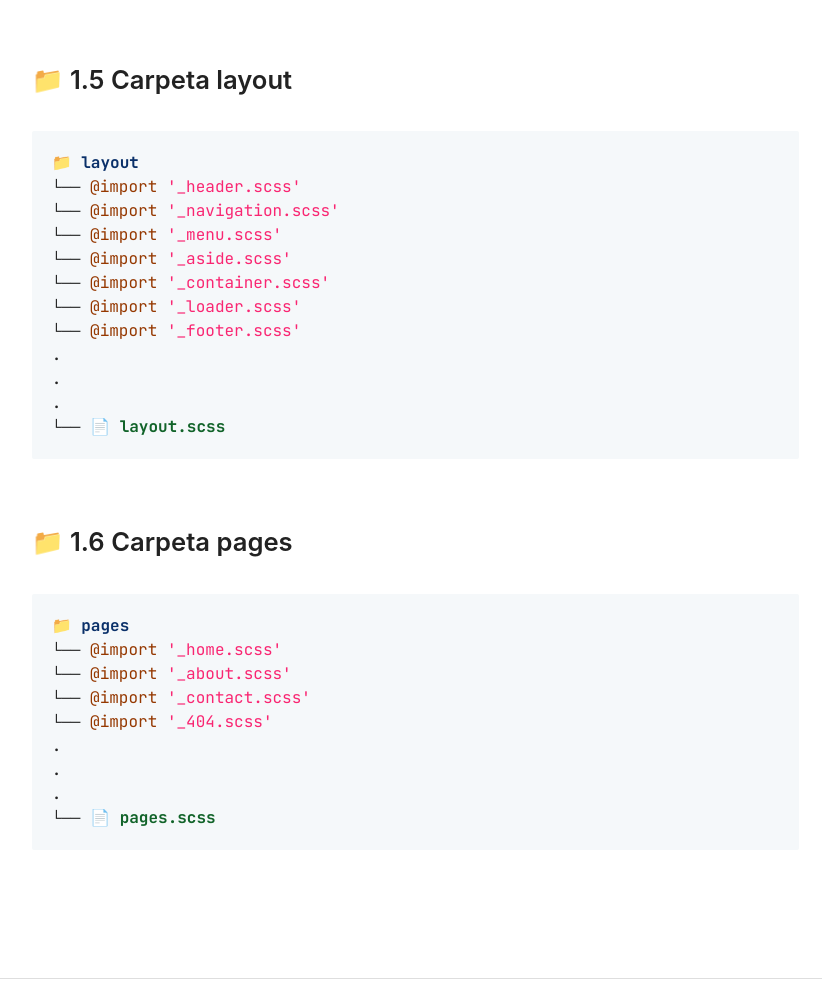
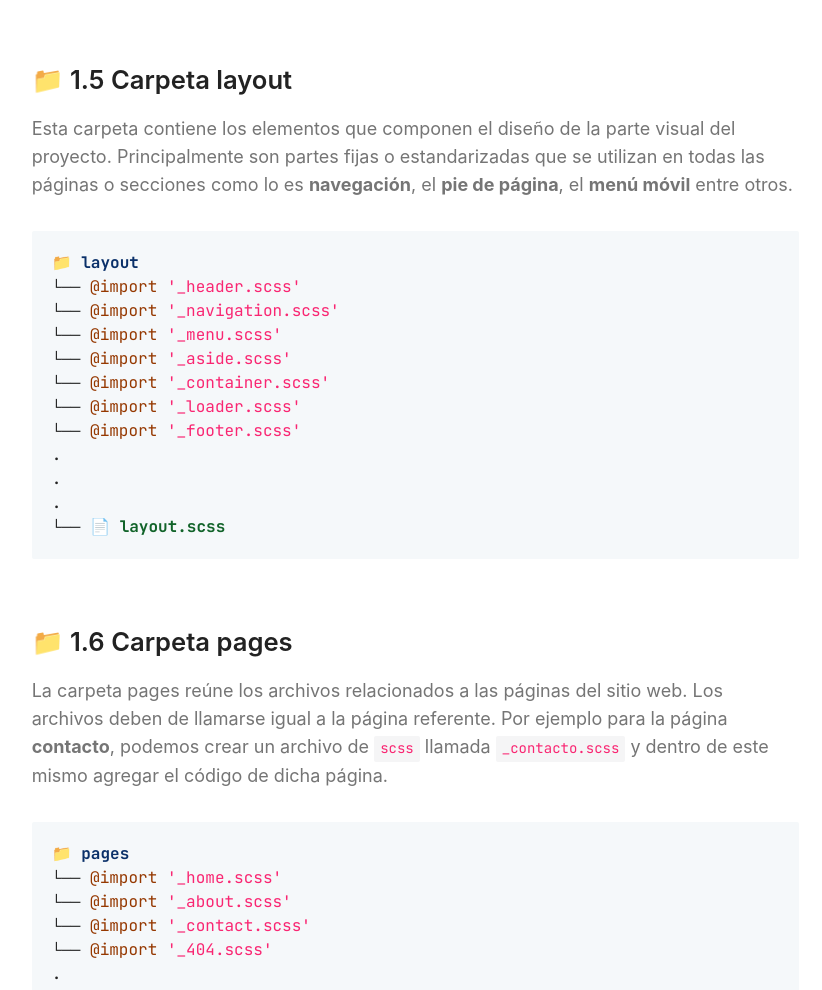
Before and after one commit to jorge-fco/architecture-sass, a plain HTML site: page index.html in a window 1280 px wide. Shown: the part 5067-6057 px from the top of the page, without its empty margins (358-1180 px from the left). Drawn offline with Linux system fonts and the light colour scheme.

Commit message:
Add new content

```diff
--- a/index.html
+++ b/index.html
@@ -72,7 +72,7 @@
 </div>
 </aside></div>
 <div class="page__column__right" role="column">
-<article class="page__article">
+<!-- INFORMATION--><article class="page__article">
 <div class="page__article__text"><h2>🔍  Introducción</h1>
 <p>La arquitectura de <a href="https://sass-lang.com/" target="_blank" rel="nofollow">SCSS</a> nace de la necesidad de estructurar y optimizar el tiempo de desarrollo en la parte visual de un proyecto web.</p>
 <p>Ayudando a organizar por carpetas los archivos necesarios para trabajar individualmente o en equipo con otros colaboradores. El orden es indispensable cuando se inicia un proyecto ayuda a mejorar el flujo de trabajo y más si se habla de trabajo en equipo.</p>
@@ -241,7 +241,7 @@
 <data>└── </data><strong class="is-code-green">📄 components.scss</strong>
 </pre>
 <h3>📁 1.5 Carpeta layout</h3>
-<p></p>
+<p>Esta carpeta contiene los elementos que componen el diseño de la parte visual del proyecto. Principalmente son partes fijas o estandarizadas que se utilizan en todas las páginas o secciones como lo es <strong>navegación</strong>, el <strong>pie de página</strong>, el <strong>menú móvil</strong> entre otros.</p>
 <pre>
 <strong class="is-code-blue-dark">📁 layout</strong>
 <data>└── </data><span class="is-color-orange">@import</span> <span class="is-code-pink">'_header.scss'</span>
@@ -257,7 +257,7 @@
 <data>└── </data><strong class="is-code-green">📄 layout.scss</strong>
 </pre>
 <h3>📁 1.6 Carpeta pages</h3>
-<p></p>
+<p>La carpeta pages reúne los archivos relacionados a las páginas del sitio web. Los archivos deben de llamarse igual a la página referente. Por ejemplo para la página <strong>contacto</strong>, podemos crear un archivo de <code>scss</code> llamada <code>_contacto.scss</code> y dentro de este mismo agregar el código de dicha página.</p>
 <pre>
 <strong class="is-code-blue-dark">📁 pages</strong>
 <data>└── </data><span class="is-color-orange">@import</span> <span class="is-code-pink">'_home.scss'</span>
@@ -270,7 +270,7 @@
 <data>└── </data><strong class="is-code-green">📄 pages.scss</strong>
 </pre></div>
 </article>
-</div>
+<!-- INFORMATION--></div>
 </div>
 <!--ROW-->
 </div>
```
